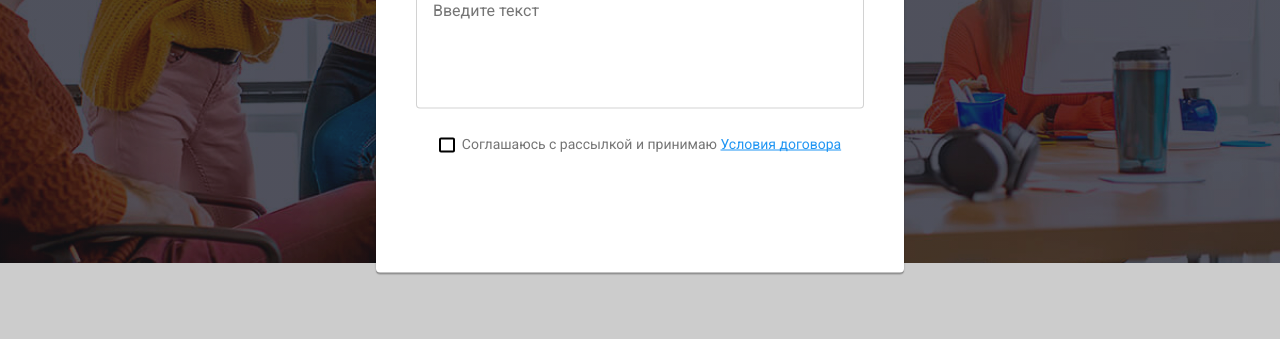
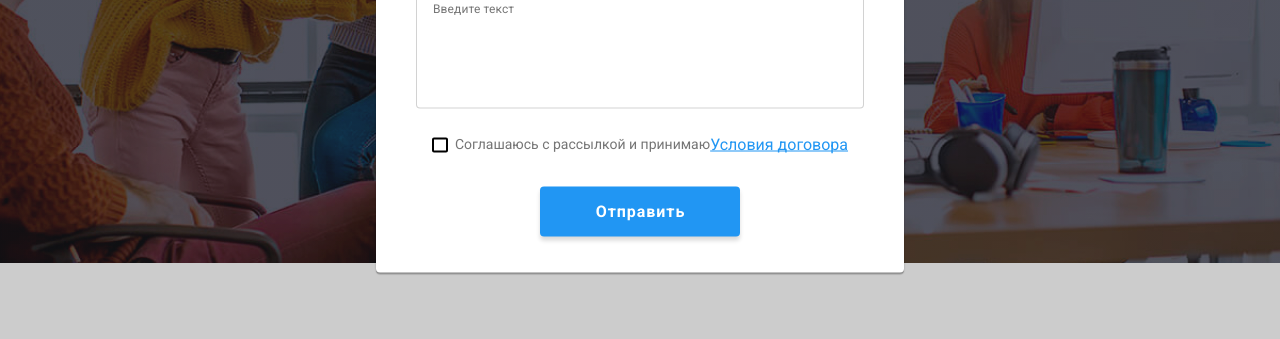
Before and after one commit to OlekSandr-offensive/goit-markup-hw-06, a plain HTML site: page index.html in a window 1280 px wide. Both pictures are taken after a click on the button "Заказать услугу". Shown: the part 418-757 px from the top of the page. Drawn offline with nearby package versions, Linux system fonts and the light colour scheme.

Commit message:
закінчую роботу з вікном

```diff
--- a/css/style.css
+++ b/css/style.css
@@ -866,6 +866,13 @@ footer .container {
   margin-bottom: 20px;
 }
 
+.textarea::placeholder {
+  font-weight: 400;
+  font-size: 12px;
+  line-height: 14px;
+  letter-spacing: 0.01em;
+}
+
 .input:focus {
   border: 1px solid var(--akcent-color);
 }
@@ -875,11 +882,10 @@ footer .container {
 }
 
 .check-box {
-  position: relative;
-  padding: 0;
   display: flex;
   align-items: center;
   justify-content: center;
+  margin-bottom: 30px;
 }
 
 .checkbox-label {
@@ -887,20 +893,7 @@ footer .container {
   align-items: center;
 }
 
-.checkbox-input + .checkbox-label::before {
-  content: ' ';
-  width: 16px;
-  height: 15px;
-  cursor: pointer;
-  display: inline-block;
-  cursor: pointer;
-  border: 2px solid #000000;
-  border-radius: 2px;
-  margin-right: 7px;
-}
-
-.checkbox-text {
-  height: 24px;
+.label-span {
   display: inline-block;
   font-style: normal;
   font-weight: 400;
@@ -910,7 +903,45 @@ footer .container {
 }
 
 .checkbox-link {
-  text-decoration-line: underline;
+  color: var(--akcent-color);
+  text-decoration: underline;
   text-decoration-skip-ink: none;
-  color: var(--akcent-color);
 }
+
+.check-input + .checkbox-label::before {
+  content: ' ';
+  display: inline-block;
+  width: 16px;
+  height: 15px;
+  cursor: pointer;
+  border: 2px solid #000000;
+  border-radius: 2px;
+  margin-right: 7px;
+}
+
+.check-input:checked + .checkbox-label::before {
+  background-color: var(--akcent-color);
+  border-color: var(--akcent-color);
+  background-image: url(/image/svg/icon-check.svg);
+  background-size: contain;
+  background-origin: border-box;
+}
+
+.submit-button {
+  display: block;
+  margin: 0 auto;
+  padding: 10px 55px 10px 56px;
+  min-width: 200px;
+  border-radius: 4px;
+  border-style: none;
+  background: var(--akcent-color);
+  box-shadow: 0px 4px 4px rgb(0 0 0 / 15%);
+  font-family: inherit;
+  font-weight: 700;
+  font-size: 16px;
+  line-height: 1.88;
+  letter-spacing: 0.06em;
+  color: var(--primary-white-color);
+  cursor: pointer;
+  outline: transparent;
+}
--- a/index.html
+++ b/index.html
@@ -430,13 +430,12 @@
                             </label>
                         </div>
                         <div class="check-box">
-                            <input type="checkbox" name="agree" value="egree" class="visually-hidden checkbox-input" id="checkbox">
-                            <label class="checkbox-label" for="checkbox">
-                                <span class="checkbox-text">Соглашаюсь с рассылкой и принимаю
-                                 <a class="checkbox-link" href="#">Условия договора</a>
-                                </span>
-                            </label>
+                                <input type="checkbox" name="agree" value="agree" id="agree" class="check-input visually-hidden">
+                                <label class="checkbox-label" for="agree"><span class="label-span">Соглашаюсь с рассылкой и принимаю</span>
+                                <a class="checkbox-link" href="#">Условия договора</a>
+                                </label>
                         </div>
+                        <button class="submit-button" type="submit">Отправить</button>
                         </form>
                     </div>
             </div>
```
Also changed, not shown: image/svg/icon-check.svg.
